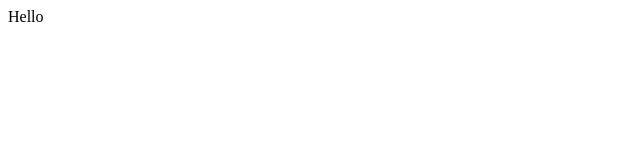
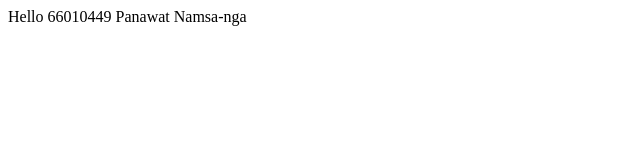
Before and after one commit to Ponwat/Ponwat.github.io, a plain HTML site: page index.html in a window 1280 px wide. Shown: the whole page, without its empty margins (0-640 px from the left). Drawn offline with Linux system fonts and the light colour scheme.

Commit message:
edit index.html

```diff
--- a/index.html
+++ b/index.html
@@ -6,6 +6,6 @@
     <title>Document</title>
 </head>
 <body>
-    Hello
+    Hello 66010449 Panawat Namsa-nga
 </body>
 </html>
```
